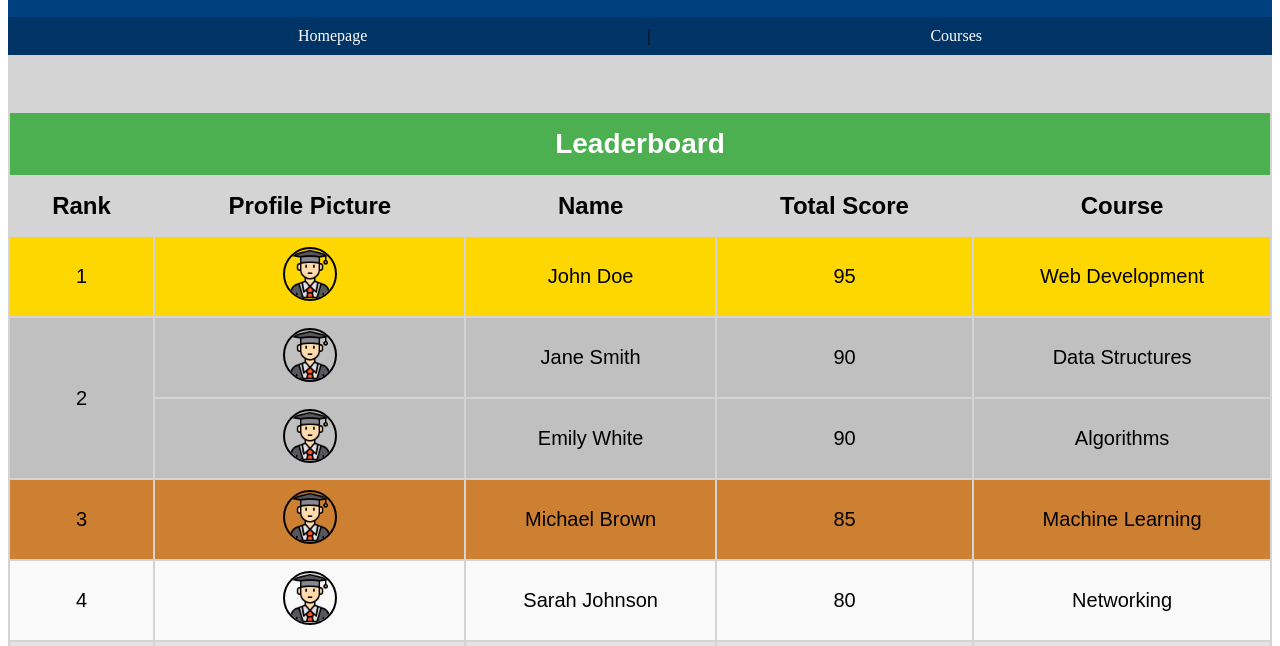
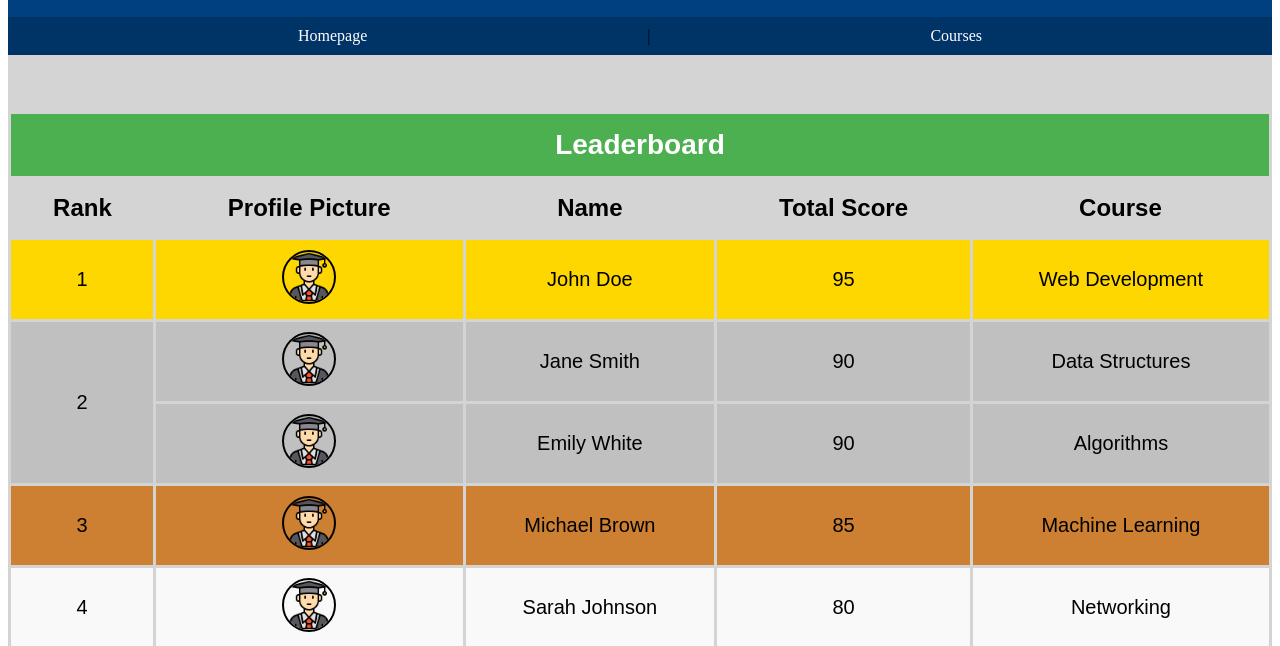
Before and after one commit to ade123a/Assignment2, a plain HTML site: page leaderboard.html in a window 1280 px wide. Shown: the part 131-777 px from the top of the page. Drawn offline with Linux system fonts and the light colour scheme.

Commit message:
cleaning up leaderboard styling

```diff
--- a/styles.css
+++ b/styles.css
@@ -133,6 +133,7 @@ footer{
     padding: 20px 0px;
 }
 
+
 .leaderboard-body table {
     width: 100%;
     border-collapse: collapse;
@@ -141,9 +142,9 @@ footer{
     font-family: Arial, Helvetica, sans-serif; /* Set font for entire page */
 }
 
-.leaderboard-body th, td {
+.leaderboard-body tr, td{
     padding: 10px;
-    border: 2px solid #d4d4d4; /* Changed border color to white */
+    border: 3px solid #d4d4d4; /* Changed border color to grey */
 }
 
 /* Table Header */
@@ -170,7 +171,6 @@ footer{
 }
 
 
-
 /* Profile Picture Circular Styling */
 .leaderboard-body td img {
     width: 50px;
@@ -178,7 +178,3 @@ footer{
     border-radius: 50%;
     border: 2px solid black; /* Added black border around profile pictures */
 }
-
-.leaderboard-body tr{
-    border: 2px solid #d4d4d4;
-}
```
